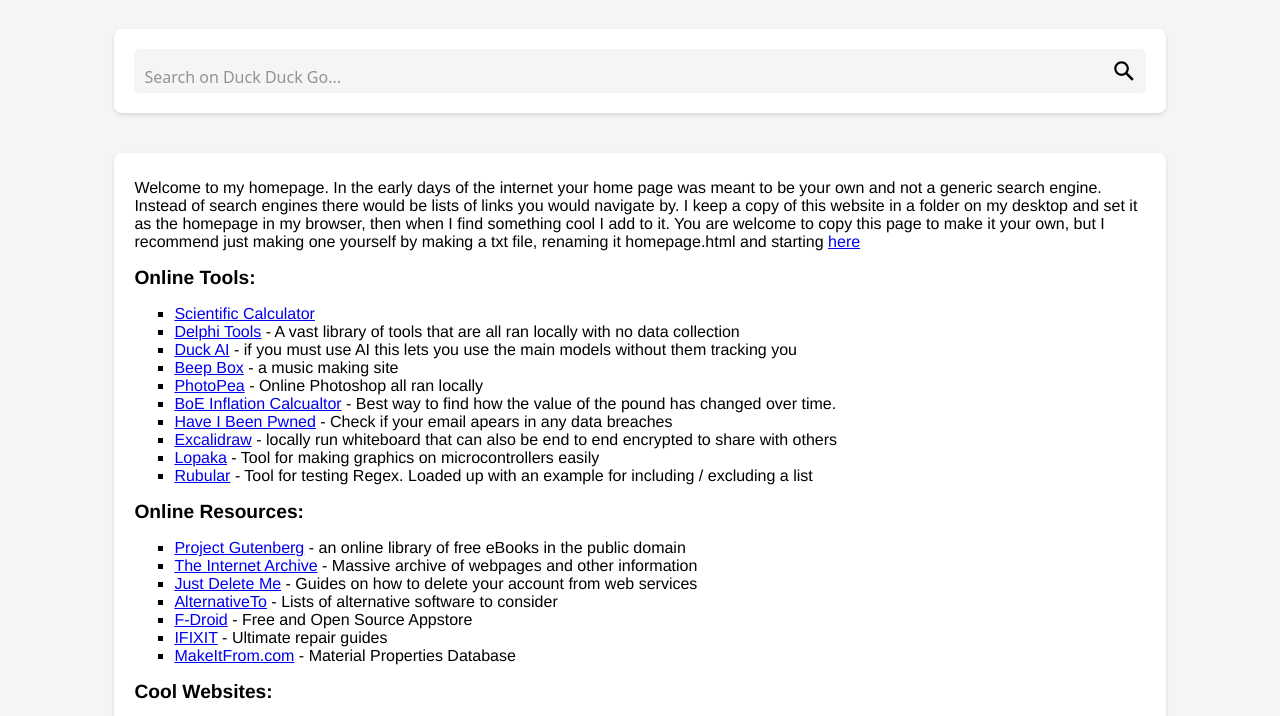
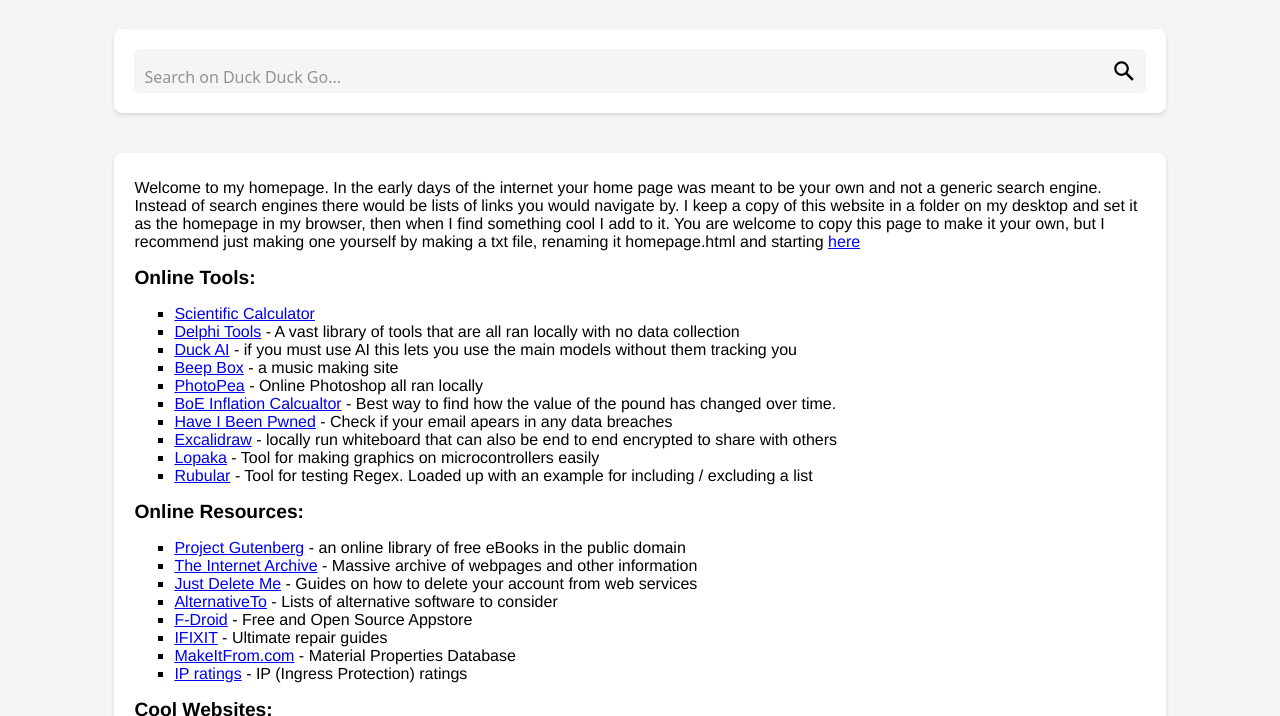
Before and after one commit to BurningSulphur/BurningSulphur.github.io, a plain HTML site: page docs/index.html in a window 1280 px wide. Shown: the part 90-806 px from the top of the page. Drawn offline with Linux system fonts and the light colour scheme.

Commit message:
Add IP ratings link to resources list

```diff
--- a/docs/index.html
+++ b/docs/index.html
@@ -192,6 +192,7 @@
             <li><a href="https://f-droid.org/">F-Droid</a> - Free and Open Source Appstore</li>
             <li><a href="https://www.ifixit.com/">IFIXIT</a> - Ultimate repair guides</li>
             <li><a href="https://www.makeitfrom.com/">MakeItFrom.com</a> - Material Properties Database</li>
+            <li><a href="https://www.iec.ch/ip-ratings">IP ratings</a> - IP (Ingress Protection) ratings</li>
 
         </ul>
 
```
